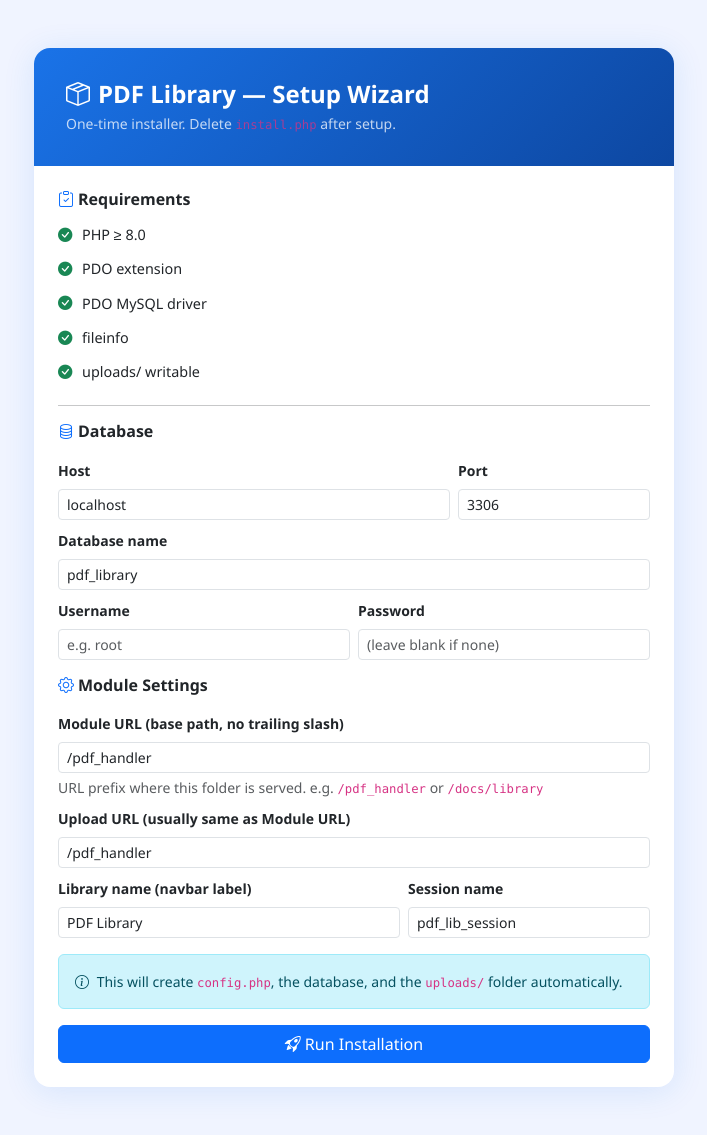
After one commit to Kyei-Ernest/pdf-handler, a PHP site: page /install.php in a window 1280 px wide. The commit adds this page. Shown: the whole page, without its empty margins (286-993 px from the left). Run offline with PHP 8.4, Linux system fonts and the light colour scheme.

Commit message:
Add files via upload

```diff
--- a/download.php
+++ b/download.php
@@ -3,6 +3,9 @@
 // PDF Library Module — Secure File Download (download.php)
 // =============================================================================
 require_once __DIR__ . '/config.php';
+
+// Optional auth hook
+if (function_exists('pdf_lib_auth_guard')) pdf_lib_auth_guard();
 
 $pdo = db_connect();
 $id  = (int)($_GET['id'] ?? 0);
--- /dev/null
+++ b/install.php
@@ -0,0 +1,306 @@
+<?php
+// =============================================================================
+// PDF Library Module — Web Installer  (install.php)
+// =============================================================================
+// Run this page once to set up the database.
+// DELETE or RENAME this file after setup is complete!
+// =============================================================================
+
+// ── Safety check ──────────────────────────────────────────────────────────────
+$lockFile = __DIR__ . '/.installed';
+if (file_exists($lockFile)) {
+    die('<h2>Already installed.</h2><p>Delete <code>.installed</code> and <code>config.php</code> to re-run setup.</p>');
+}
+
+$step    = $_POST['step']    ?? 'form';
+$errors  = [];
+$success = false;
+$log     = [];
+
+// ── PHP requirement checks ────────────────────────────────────────────────────
+$checks = [
+    'PHP ≥ 8.0'        => version_compare(PHP_VERSION, '8.0.0', '>='),
+    'PDO extension'    => extension_loaded('pdo'),
+    'PDO MySQL driver' => extension_loaded('pdo_mysql'),
+    'fileinfo'         => extension_loaded('fileinfo'),
+    'uploads/ writable'=> is_writable(__DIR__ . '/uploads/') || !file_exists(__DIR__ . '/uploads/'),
+];
+$allPass = !in_array(false, $checks, true);
+
+// ── Run install ───────────────────────────────────────────────────────────────
+if ($step === 'install' && $_SERVER['REQUEST_METHOD'] === 'POST') {
+
+    // Collect form values
+    $dbHost    = trim($_POST['db_host']    ?? 'localhost');
+    $dbPort    = trim($_POST['db_port']    ?? '3306');
+    $dbName    = trim($_POST['db_name']    ?? 'pdf_library');
+    $dbUser    = trim($_POST['db_user']    ?? '');
+    $dbPass    = $_POST['db_pass']         ?? '';
+    $uploadUrl = rtrim(trim($_POST['upload_url'] ?? '/pdf_handler'), '/');
+    $moduleUrl = rtrim(trim($_POST['module_url'] ?? '/pdf_handler'), '/');
+    $modName   = trim($_POST['module_name'] ?? 'PDF Library');
+    $sessName  = trim($_POST['session_name'] ?? 'pdf_lib_session');
+
+    if (!$dbUser) $errors[] = 'Database username is required.';
+
+    if (empty($errors)) {
+        // 1. Test DB connection
+        try {
+            $dsn = "mysql:host=$dbHost;port=$dbPort;charset=utf8mb4";
+            $pdo = new PDO($dsn, $dbUser, $dbPass, [PDO::ATTR_ERRMODE => PDO::ERRMODE_EXCEPTION]);
+            $log[] = '✅ Database connection successful.';
+        } catch (PDOException $e) {
+            $errors[] = 'Cannot connect to MySQL: ' . $e->getMessage();
+        }
+    }
+
+    if (empty($errors)) {
+        // 2. Create database & tables
+        try {
+            $pdo->exec("CREATE DATABASE IF NOT EXISTS `$dbName` CHARACTER SET utf8mb4 COLLATE utf8mb4_unicode_ci");
+            $pdo->exec("USE `$dbName`");
+            $pdo->exec("
+                CREATE TABLE IF NOT EXISTS pdf_documents (
+                    id            INT UNSIGNED AUTO_INCREMENT PRIMARY KEY,
+                    title         VARCHAR(255)  NOT NULL,
+                    filename      VARCHAR(255)  NOT NULL,
+                    original_name VARCHAR(255)  NOT NULL,
+                    file_size     BIGINT UNSIGNED NOT NULL DEFAULT 0,
+                    page_count    INT UNSIGNED DEFAULT NULL,
+                    description   TEXT          DEFAULT NULL,
+                    category      VARCHAR(100)  DEFAULT NULL,
+                    uploaded_by   VARCHAR(100)  DEFAULT 'admin',
+                    uploaded_at   DATETIME      NOT NULL DEFAULT CURRENT_TIMESTAMP,
+                    updated_at    DATETIME      NOT NULL DEFAULT CURRENT_TIMESTAMP ON UPDATE CURRENT_TIMESTAMP,
+                    download_count INT UNSIGNED NOT NULL DEFAULT 0,
+                    view_count    INT UNSIGNED NOT NULL DEFAULT 0,
+                    is_active     TINYINT(1)   NOT NULL DEFAULT 1,
+                    INDEX idx_category   (category),
+                    INDEX idx_uploaded_at (uploaded_at),
+                    INDEX idx_is_active  (is_active)
+                ) ENGINE=InnoDB DEFAULT CHARSET=utf8mb4 COLLATE=utf8mb4_unicode_ci
+            ");
+            $pdo->exec("
+                CREATE TABLE IF NOT EXISTS pdf_categories (
+                    id    INT UNSIGNED AUTO_INCREMENT PRIMARY KEY,
+                    name  VARCHAR(100) NOT NULL UNIQUE,
+                    color VARCHAR(7)   NOT NULL DEFAULT '#6c757d'
+                ) ENGINE=InnoDB DEFAULT CHARSET=utf8mb4 COLLATE=utf8mb4_unicode_ci
+            ");
+            $pdo->exec("
+                INSERT IGNORE INTO pdf_categories (name, color) VALUES
+                    ('Academic',  '#0d6efd'),
+                    ('Research',  '#6610f2'),
+                    ('Manuals',   '#0dcaf0'),
+                    ('Reports',   '#198754'),
+                    ('General',   '#6c757d')
+            ");
+            $log[] = "✅ Database <strong>$dbName</strong> and tables created.";
+        } catch (PDOException $e) {
+            $errors[] = 'SQL error: ' . $e->getMessage();
+        }
+    }
+
+    if (empty($errors)) {
+        // 3. Create uploads/ directory
+        $uploadDir = __DIR__ . '/uploads/';
+        if (!is_dir($uploadDir)) {
+            if (mkdir($uploadDir, 0775, true)) {
+                $log[] = '✅ <code>uploads/</code> directory created.';
+            } else {
+                $errors[] = 'Could not create uploads/ directory. Create it manually and chmod 775.';
+            }
+        } else {
+            $log[] = '✅ <code>uploads/</code> directory already exists.';
+        }
+    }
+
+    if (empty($errors)) {
+        // 4. Write config.php
+        $escapedPass = addslashes($dbPass);
+        $config = <<<PHP
+<?php
+// Auto-generated by install.php — do not edit manually, use config.example.php as reference.
+define('DB_HOST',    '$dbHost');
+define('DB_PORT',    '$dbPort');
+define('DB_NAME',    '$dbName');
+define('DB_USER',    '$dbUser');
+define('DB_PASS',    '$escapedPass');
+define('DB_CHARSET', 'utf8mb4');
+define('UPLOAD_DIR', __DIR__ . '/uploads/');
+define('UPLOAD_URL', '$uploadUrl/uploads/');
+define('MAX_FILE_SIZE', 52428800);
+define('ALLOWED_TYPES', ['application/pdf']);
+define('MODULE_URL',  '$moduleUrl');
+define('MODULE_NAME', '$modName');
+define('SESSION_NAME','$sessName');
+if (!function_exists('db_connect')) {
+    function db_connect(): PDO {
+        static \$pdo = null;
+        if (\$pdo !== null) return \$pdo;
+        \$dsn = sprintf('mysql:host=%s;port=%s;dbname=%s;charset=%s', DB_HOST, DB_PORT, DB_NAME, DB_CHARSET);
+        \$opts = [PDO::ATTR_ERRMODE => PDO::ERRMODE_EXCEPTION, PDO::ATTR_DEFAULT_FETCH_MODE => PDO::FETCH_ASSOC, PDO::ATTR_EMULATE_PREPARES => false];
+        try { \$pdo = new PDO(\$dsn, DB_USER, DB_PASS, \$opts); }
+        catch (PDOException \$e) { http_response_code(500); die(json_encode(['error' => 'DB connection failed: '.\$e->getMessage()])); }
+        return \$pdo;
+    }
+}
+PHP;
+        if (file_put_contents(__DIR__ . '/config.php', $config) !== false) {
+            $log[] = '✅ <code>config.php</code> written.';
+        } else {
+            $errors[] = 'Could not write config.php. Check directory permissions.';
+        }
+    }
+
+    if (empty($errors)) {
+        // 5. Write lock file
+        file_put_contents($lockFile, date('c'));
+        $log[] = '✅ Lock file <code>.installed</code> created.';
+        $success = true;
+    }
+}
+?>
+<!DOCTYPE html>
+<html lang="en">
+<head>
+<meta charset="UTF-8">
+<meta name="viewport" content="width=device-width, initial-scale=1">
+<title>PDF Library — Installer</title>
+<link rel="stylesheet" href="https://cdn.jsdelivr.net/npm/bootstrap@5.3.3/dist/css/bootstrap.min.css">
+<link rel="stylesheet" href="https://cdn.jsdelivr.net/npm/bootstrap-icons@1.11.3/font/bootstrap-icons.min.css">
+<style>
+  body{background:#f0f4ff;font-family:'Segoe UI',system-ui,sans-serif;}
+  .installer-card{max-width:640px;margin:3rem auto;border-radius:16px;box-shadow:0 4px 32px rgba(26,115,232,.12);}
+  .installer-header{background:linear-gradient(135deg,#1a73e8,#0d47a1);color:#fff;border-radius:16px 16px 0 0;padding:2rem;}
+  .check-item{display:flex;align-items:center;gap:.6rem;padding:.4rem 0;font-size:.9rem;}
+  .check-item .bi-check-circle-fill{color:#198754;}
+  .check-item .bi-x-circle-fill{color:#dc3545;}
+</style>
+</head>
+<body>
+
+<div class="installer-card card border-0">
+  <div class="installer-header">
+    <h4 class="fw-bold mb-1"><i class="bi bi-box-seam me-2"></i>PDF Library — Setup Wizard</h4>
+    <p class="mb-0 opacity-75 small">One-time installer. Delete <code>install.php</code> after setup.</p>
+  </div>
+  <div class="card-body p-4">
+
+  <?php if ($success): ?>
+    <!-- ── Success ── -->
+    <div class="text-center py-3">
+      <i class="bi bi-check-circle-fill text-success" style="font-size:3.5rem"></i>
+      <h5 class="mt-3 fw-bold">Installation Complete!</h5>
+      <p class="text-muted">Your PDF Library is ready to use.</p>
+      <ul class="list-unstyled text-start small mb-3">
+        <?php foreach ($log as $line): ?><li><?= $line ?></li><?php endforeach; ?>
+      </ul>
+      <div class="alert alert-warning text-start small">
+        <i class="bi bi-exclamation-triangle me-1"></i>
+        <strong>Security:</strong> Delete or rename <code>install.php</code> now to prevent re-installation.
+      </div>
+      <a href="index.php" class="btn btn-primary mt-1">
+        <i class="bi bi-collection-fill me-1"></i>Open PDF Library
+      </a>
+    </div>
+
+  <?php elseif ($step === 'install' && !empty($errors)): ?>
+    <!-- ── Errors ── -->
+    <div class="alert alert-danger">
+      <i class="bi bi-exclamation-triangle me-2"></i><strong>Setup failed:</strong>
+      <ul class="mb-0 mt-2 ps-3">
+        <?php foreach ($errors as $e): ?><li><?= htmlspecialchars($e) ?></li><?php endforeach; ?>
+      </ul>
+    </div>
+    <?php if (!empty($log)): ?>
+    <p class="small text-muted mb-3">Steps completed before error:</p>
+    <ul class="list-unstyled small mb-3"><?php foreach ($log as $l): ?><li><?= $l ?></li><?php endforeach; ?></ul>
+    <?php endif; ?>
+    <a href="install.php" class="btn btn-outline-secondary btn-sm">← Try Again</a>
+
+  <?php else: ?>
+    <!-- ── Setup form ── -->
+
+    <!-- Requirements check -->
+    <h6 class="fw-bold mb-2"><i class="bi bi-clipboard-check me-1 text-primary"></i>Requirements</h6>
+    <?php foreach ($checks as $label => $pass): ?>
+    <div class="check-item">
+      <i class="bi <?= $pass ? 'bi-check-circle-fill' : 'bi-x-circle-fill' ?>"></i>
+      <span><?= htmlspecialchars($label) ?></span>
+      <?php if (!$pass && $label === 'uploads/ writable'): ?>
+        <small class="text-muted ms-auto">Run: <code>mkdir uploads && chmod 775 uploads</code></small>
+      <?php endif; ?>
+    </div>
+    <?php endforeach; ?>
+
+    <?php if (!$allPass): ?>
+      <div class="alert alert-warning mt-3 small">Fix the failed requirements above, then refresh this page.</div>
+    <?php else: ?>
+
+    <hr class="my-3">
+    <form method="post">
+      <input type="hidden" name="step" value="install">
+
+      <h6 class="fw-bold mb-3"><i class="bi bi-database me-1 text-primary"></i>Database</h6>
+      <div class="row g-2 mb-3">
+        <div class="col-8">
+          <label class="form-label fw-semibold small">Host</label>
+          <input type="text" name="db_host" class="form-control form-control-sm" value="localhost" required>
+        </div>
+        <div class="col-4">
+          <label class="form-label fw-semibold small">Port</label>
+          <input type="text" name="db_port" class="form-control form-control-sm" value="3306" required>
+        </div>
+        <div class="col-12">
+          <label class="form-label fw-semibold small">Database name</label>
+          <input type="text" name="db_name" class="form-control form-control-sm" value="pdf_library" required>
+        </div>
+        <div class="col-6">
+          <label class="form-label fw-semibold small">Username</label>
+          <input type="text" name="db_user" class="form-control form-control-sm" placeholder="e.g. root" required>
+        </div>
+        <div class="col-6">
+          <label class="form-label fw-semibold small">Password</label>
+          <input type="password" name="db_pass" class="form-control form-control-sm" placeholder="(leave blank if none)">
+        </div>
+      </div>
+
+      <h6 class="fw-bold mb-3"><i class="bi bi-gear me-1 text-primary"></i>Module Settings</h6>
+      <div class="mb-2">
+        <label class="form-label fw-semibold small">Module URL (base path, no trailing slash)</label>
+        <input type="text" name="module_url" class="form-control form-control-sm" value="/pdf_handler" required>
+        <div class="form-text">URL prefix where this folder is served. e.g. <code>/pdf_handler</code> or <code>/docs/library</code></div>
+      </div>
+      <div class="mb-2">
+        <label class="form-label fw-semibold small">Upload URL (usually same as Module URL)</label>
+        <input type="text" name="upload_url" class="form-control form-control-sm" value="/pdf_handler" required>
+      </div>
+      <div class="row g-2 mb-3">
+        <div class="col-7">
+          <label class="form-label fw-semibold small">Library name (navbar label)</label>
+          <input type="text" name="module_name" class="form-control form-control-sm" value="PDF Library">
+        </div>
+        <div class="col-5">
+          <label class="form-label fw-semibold small">Session name</label>
+          <input type="text" name="session_name" class="form-control form-control-sm" value="pdf_lib_session">
+        </div>
+      </div>
+
+      <div class="alert alert-info small">
+        <i class="bi bi-info-circle me-1"></i>
+        This will create <code>config.php</code>, the database, and the <code>uploads/</code> folder automatically.
+      </div>
+
+      <button type="submit" class="btn btn-primary w-100">
+        <i class="bi bi-rocket-takeoff me-1"></i>Run Installation
+      </button>
+    </form>
+    <?php endif; ?>
+  <?php endif; ?>
+
+  </div>
+</div>
+<script src="https://cdn.jsdelivr.net/npm/bootstrap@5.3.3/dist/js/bootstrap.bundle.min.js"></script>
+</body>
+</html>
```
Also changed, not shown: config.example.php (added, +85 -0 lines), config.php (+23 -12 lines), delete.php (+5 -2 lines), index.php (+9 -4 lines), upload.php (+7 -4 lines), viewer.php (+5 -2 lines), README.md.
